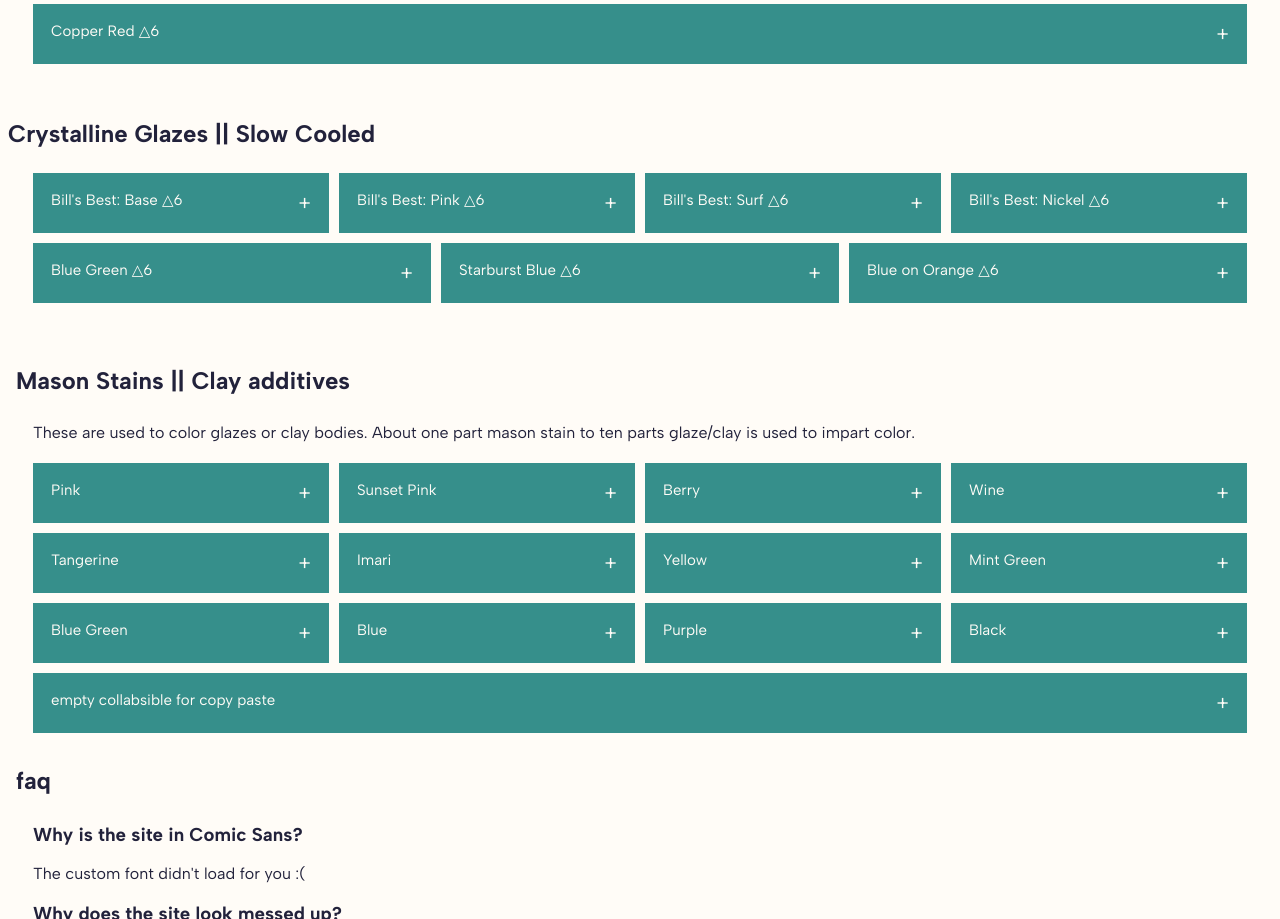
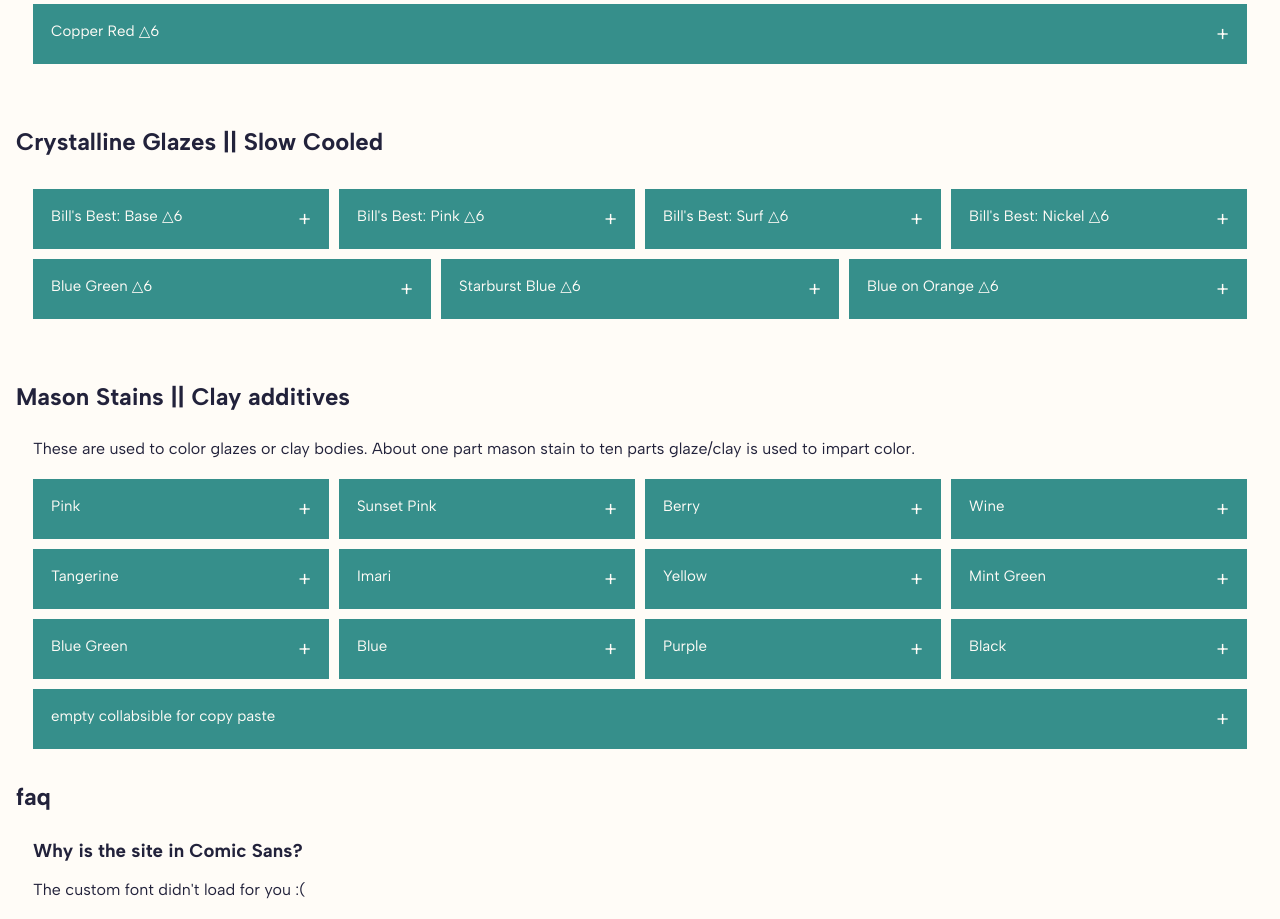
Before and after one commit to mapletine/Glaze-Recipes, a plain HTML site: page index.html in a window 1280 px wide. Shown: the part 1385-2304 px from the top of the page. Drawn offline with Linux system fonts and the light colour scheme.

Commit message:
update header class

```diff
--- a/index.html
+++ b/index.html
@@ -189,7 +189,7 @@
 </article>
 <a name="crystallines"></a>
 <article>
-<h2>Crystalline Glazes || Slow Cooled</h2>
+<h2 class="title">Crystalline Glazes || Slow Cooled</h2>
 <div class="parent">
   <div class="child">
 <button class="collapsible">Bill's Best: Base &#9651;6</button>
```
